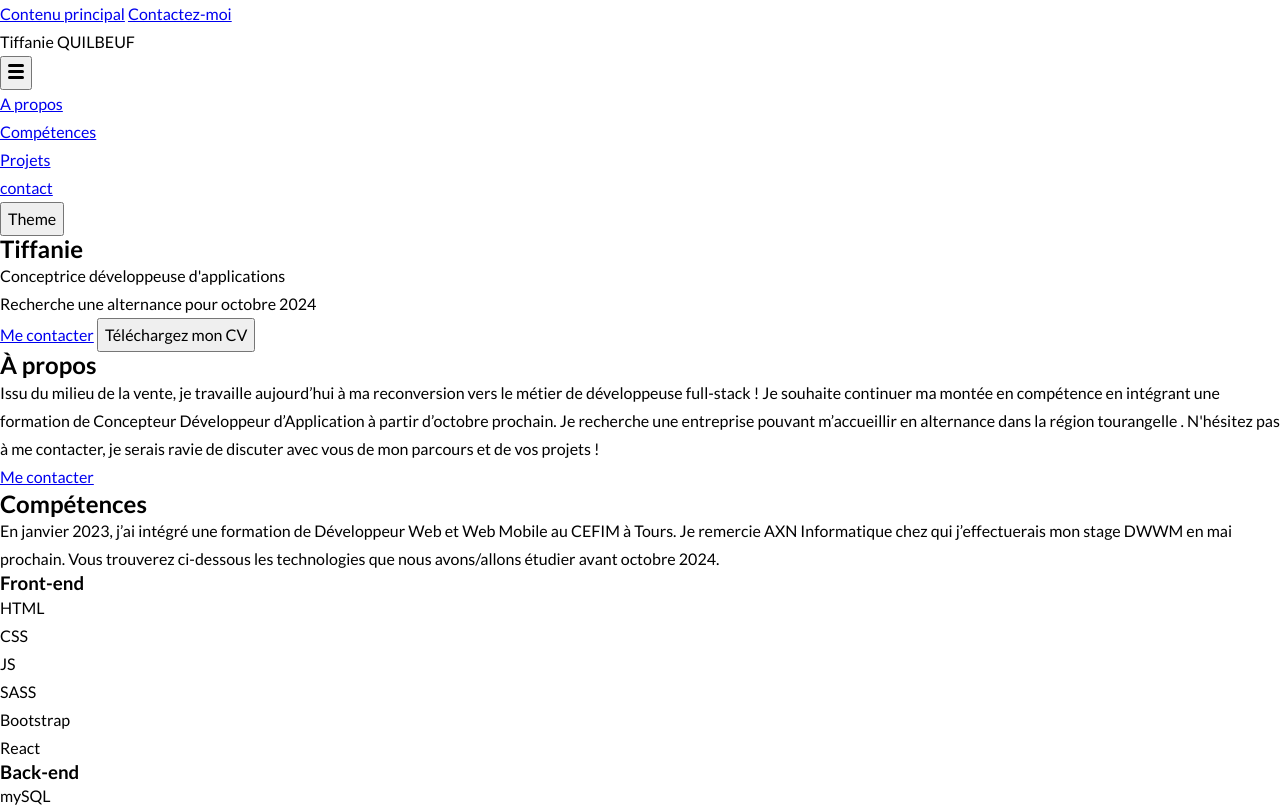
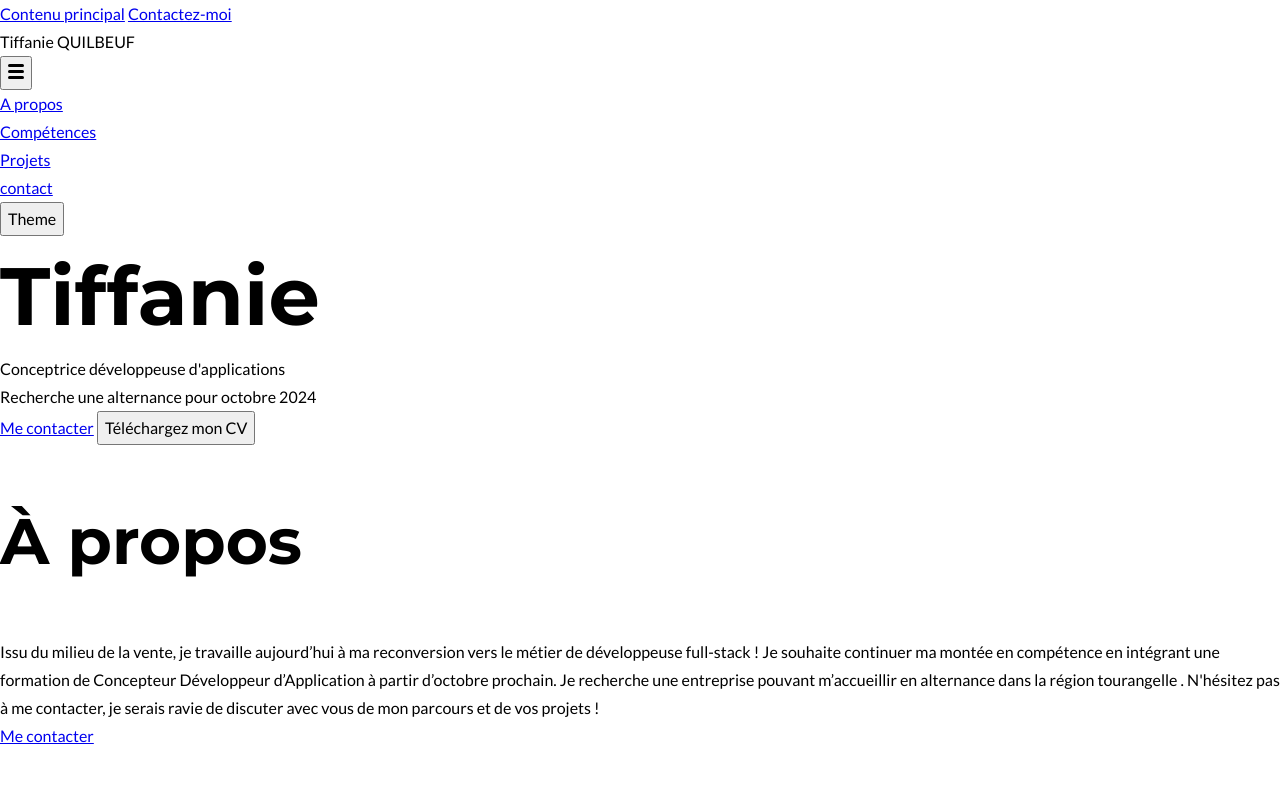
Before and after one commit to tiffaniequilbeuf/portfolio_tiffanie_quilbeuf, a website: page index.html in a window 1280 px wide. Shown: the top 807 px of the page. Drawn offline with Linux system fonts and the light colour scheme; files whose address does not match are found by name.

Commit message:
MAJOR CSS : end of global rules, declare all major typo rules

```diff
--- a/scss/_global-rules.scss
+++ b/scss/_global-rules.scss
@@ -25,7 +25,7 @@
 body{
     font-family: var(--normal-font);
     font-size: 1rem;
-    line-height: 1.75rem;
+    line-height: 1.75;
     font-weight: 400;
     font-style: normal;
     color:var(--text);
--- /dev/null
+++ b/scss/_typography.scss
@@ -0,0 +1,42 @@
+body {
+  text-wrap: pretty;
+}
+
+:is(h1, .h1, h2, .h2, .work-title){
+font-family: var(--title-font);
+}
+
+:is(h1,.h1){
+  font-size: 3.75rem;
+  line-height: calc(5.5 / 3.75);
+}
+
+:is(h2,.h2){
+  font-size: 2.5rem;
+  line-height: 3;
+}
+
+:is(h3, .h3){
+  font-size: 1.25rem;
+  line-height: 2.8;
+}
+:is(h4, .h4){
+  font-size: 1.25rem;
+  line-height: 2.8;
+}
+
+@media screen and (min-width: 48em){
+  :is(h1,.h1){
+    font-size: clamp(3.75rem, 1.75rem + 4.167vw, 5.5rem);
+  }
+
+  :is(h2,.h2){
+    font-size: clamp(2.5rem, 0.208rem + 4.769vw, 4.5rem);
+  }
+  :is(h3,.h3){
+    font-size: clamp(1.25rem, -0.756rem + 4.173vw, 3rem); /*Note : je suis mon plan pour le moment mais ça fait gros*/
+  }
+  :is(h4,.h4){
+    font-size: clamp(1.25rem, 0.104rem + 2.385vw, 2.25rem);
+  }
+}
--- a/scss/style.scss
+++ b/scss/style.scss
@@ -2,3 +2,4 @@
 @import 'helpers';
 @import 'fonts';
 @import 'global-rules';
+@import 'typography';
```
Also changed, not shown: css/style.css, 1 other file.
